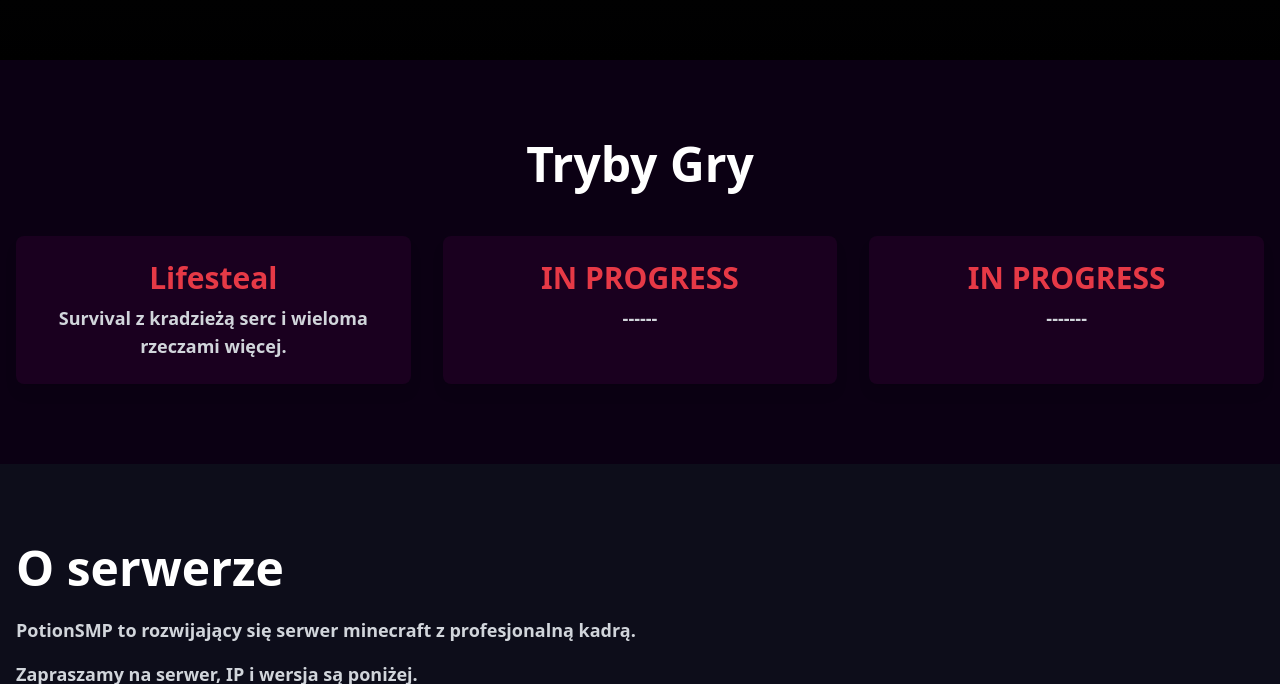
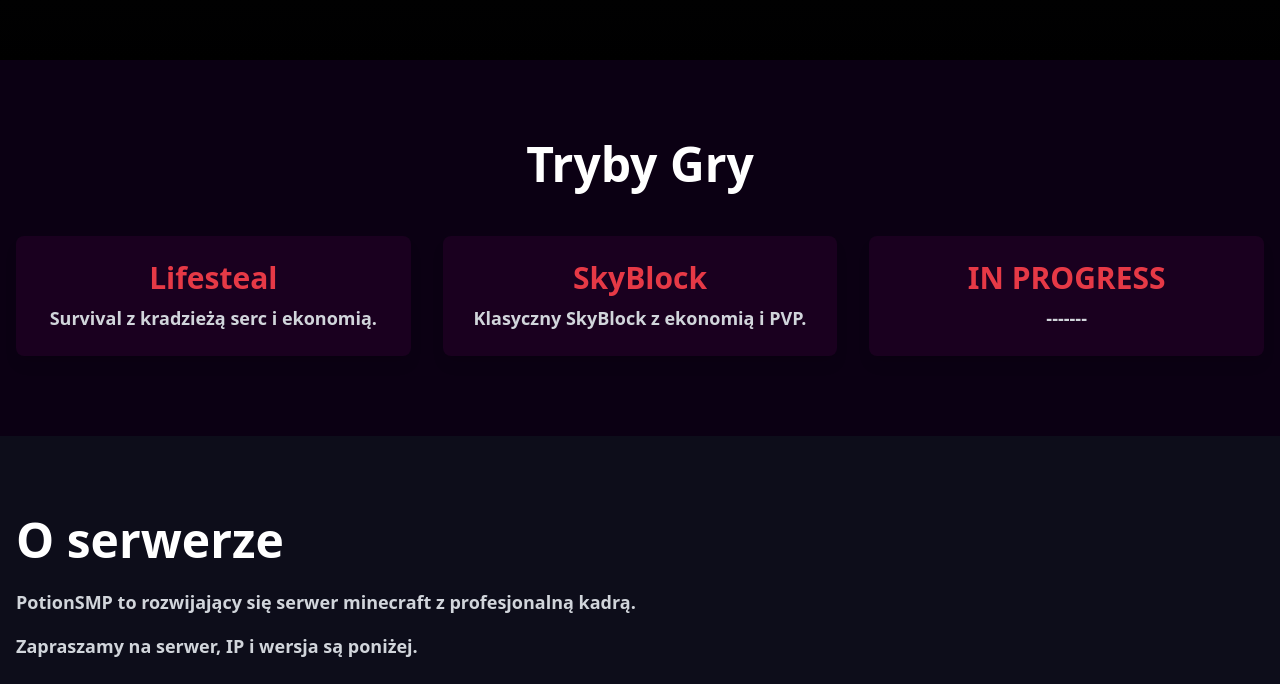
Before and after one commit to xMacha/PotionSMP, a plain HTML site: page index.html in a window 1280 px wide. Shown: the part 740-1424 px from the top of the page. Drawn offline with nearby package versions, Linux system fonts and the light colour scheme.

Commit message:
Update index.html

```diff
--- a/index.html
+++ b/index.html
@@ -32,11 +32,11 @@
       <div class="grid grid-cols-1 md:grid-cols-2 lg:grid-cols-3 gap-8">
         <div class="bg-[#1a001f] p-6 rounded-lg shadow-lg" data-aos="fade-up">
           <h3 class="text-3xl font-bold text-[#e63946] mb-2">Lifesteal</h3>
-          <p class="text-lg font-bold text-gray-300">Survival z kradzieżą serc i wieloma rzeczami więcej.</p>
+          <p class="text-lg font-bold text-gray-300">Survival z kradzieżą serc i ekonomią.</p>
         </div>
         <div class="bg-[#1a001f] p-6 rounded-lg shadow-lg" data-aos="fade-up" data-aos-delay="100">
-          <h3 class="text-3xl font-bold text-[#e63946] mb-2">IN PROGRESS</h3>
-          <p class="text-lg font-bold text-gray-300">------</p>
+          <h3 class="text-3xl font-bold text-[#e63946] mb-2">SkyBlock</h3>
+          <p class="text-lg font-bold text-gray-300">Klasyczny SkyBlock z ekonomią i PVP.</p>
         </div>
         <div class="bg-[#1a001f] p-6 rounded-lg shadow-lg" data-aos="fade-up" data-aos-delay="200">
           <h3 class="text-3xl font-bold text-[#e63946] mb-2">IN PROGRESS</h3>
```
